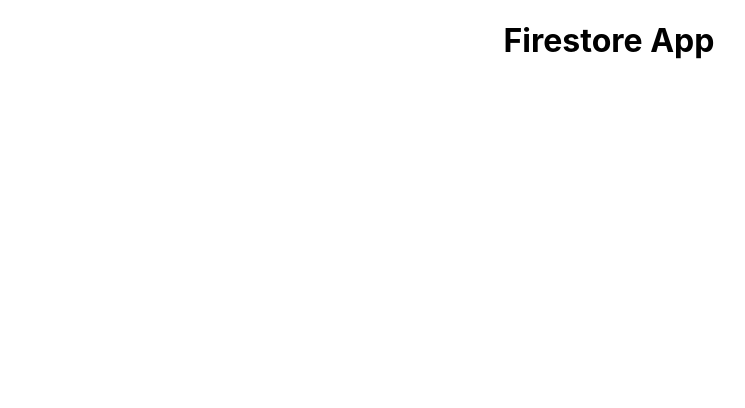
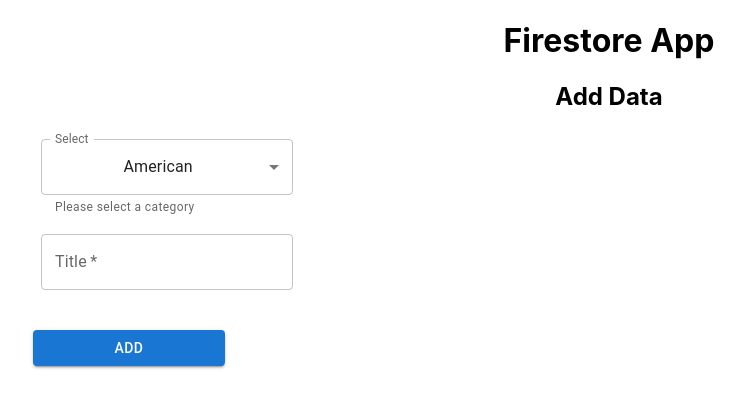
Before and after one commit to alessandrohj/mad9135-h2-firestore, a React (Create React App) app: page / in a window 1280 px wide. Shown: the top 408 px of the page, without its empty margins (31-776 px from the left). Built offline with nearby package versions, Linux system fonts and the light colour scheme; no server answers; the database is empty.

Commit message:
Created Add component

```diff
--- a/package.json
+++ b/package.json
@@ -3,6 +3,8 @@
   "version": "0.1.0",
   "private": true,
   "dependencies": {
+    "@emotion/react": "^11.5.0",
+    "@emotion/styled": "^11.3.0",
     "@mui/material": "^5.1.0",
     "@testing-library/jest-dom": "^5.15.0",
     "@testing-library/react": "^11.2.7",
--- a/src/App.js
+++ b/src/App.js
@@ -1,12 +1,15 @@
 import './App.css';
-import {getData} from './firebase/firebase.utils';
+// import {getData, updateData, deleteData, addData} from './firebase/firebase.utils';
+import Add from './components/Add/Add';
 
 function App() {
-  getData();
+
+
 
   return (
     <div className="App">
   <h1>Firestore App</h1>
+  <Add/>
     </div>
   );
 }
--- /dev/null
+++ b/src/components/Add/Add.js
@@ -0,0 +1,82 @@
+import {Box, Button, TextField, MenuItem, Container} from '@mui/material'
+import {useState} from 'react';
+
+export default function Add(props){
+    const [category, setCategory] = useState('american');
+
+    const handleCategory = (ev) => {
+        setCategory(ev.target.value);
+      };
+
+      const handleClick = () => {
+        let title = document.getElementById('show-title');
+
+        if(!title.value) {
+            return
+        } else {
+            let data = {
+                title: title.value,
+                category: category
+            }
+            console.log(data)
+        }
+
+      }
+
+    const categories = [
+        {
+            value: 'american',
+            label: 'American'
+        },
+        {
+            value: 'british',
+            label: 'British'
+        },
+        {
+            value: 'anime',
+            label: 'Anime'
+        }
+    ]
+
+    return(
+        <Box
+      component="form"
+      sx={{
+        '& .MuiTextField-root': { m: 1, width: '25ch' },
+      }}
+      noValidate
+      autoComplete="off"
+    >
+        <h2>Add Data</h2>
+        <Container style={{display: "flex", flexDirection: "column"}}>
+        <TextField
+          id="outlined-select-category"
+          select
+          label="Select"
+          value={category}
+          onChange={handleCategory}
+          helperText="Please select a category"
+        >
+          {categories.map((option) => (
+            <MenuItem key={option.value} value={option.value}>
+              {option.label}
+            </MenuItem>
+          ))}
+             </TextField>
+        <TextField
+          id="show-title"
+          label="Title"
+          placeholder="Title"
+          required
+        />
+        {/* <TextField
+          id="outlined-textarea"
+          label="Quote"
+          multiline
+          rows={4}
+        /> */}
+        <Button style={{maxWidth:"15vw", marginTop:"2rem"}} variant="contained" onClick={handleClick}>Add</Button>
+      </Container>
+    </Box>
+    )
+}
--- a/src/firebase/firebase.utils.js
+++ b/src/firebase/firebase.utils.js
@@ -1,5 +1,5 @@
 import { initializeApp } from "firebase/app";
-import { getFirestore, getDocs, docs, collection } from 'firebase/firestore';
+import { getFirestore, getDocs, collection } from 'firebase/firestore';
 import cuid from 'cuid';
 
 
@@ -17,16 +17,16 @@
   const db = getFirestore(app);
 
 
-export async function getData(){
-    const peopleCol = collection(db, 'people');
+export async function getData(categorie){
+    const peopleCol = collection(db, categorie);
     const peopleSnapshot = await getDocs(peopleCol)
     const peopleList = peopleSnapshot.docs.map(item => item.data())
     console.log(peopleList);
     return peopleList;
 }
 
-export async function addData(data){
-    db.collection('cities').doc(cuid()).set(data)
+export async function addData(data, categorie){
+    db.collection(categorie).doc(cuid()).set(data)
     .then(()=>{
         console.log("Document successfully written!");
     })
@@ -35,15 +35,15 @@
     });
 }
 
-export async function deleteData(id){
-    db.collection("cities").doc(id).delete().then(() => {
+export async function deleteData(categorie, id){
+    db.collection(categorie).doc(id).delete().then(() => {
         console.log("Document successfully deleted!");
     }).catch((error) => {
         console.error("Error removing document: ", error);
     });
 }
 
-export async function updateData(id){
-    let ref = db.collection('cities').doc(id);
+export async function updateData(categorie, id){
+    let ref = db.collection(categorie).doc(id);
     //TODO: create fields to update
 }
```
Also changed, not shown: 1 other file (tests, documents, lock files or other folders).
